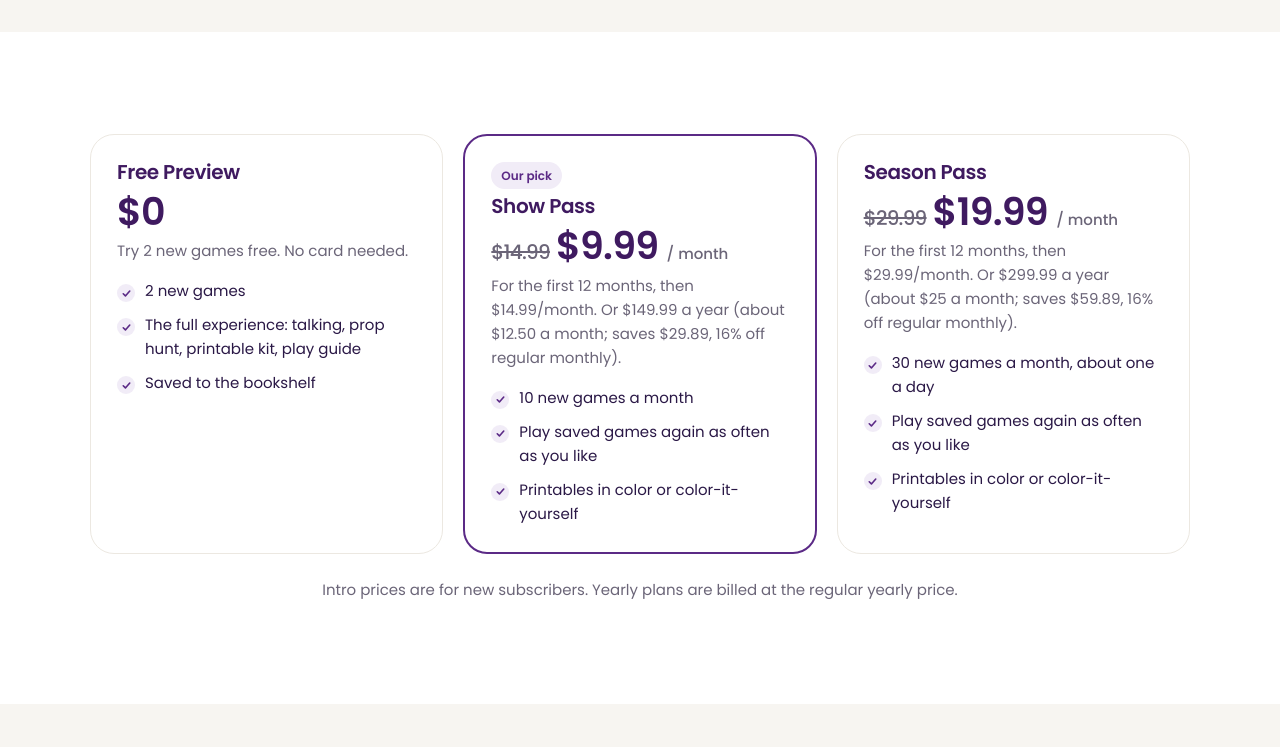
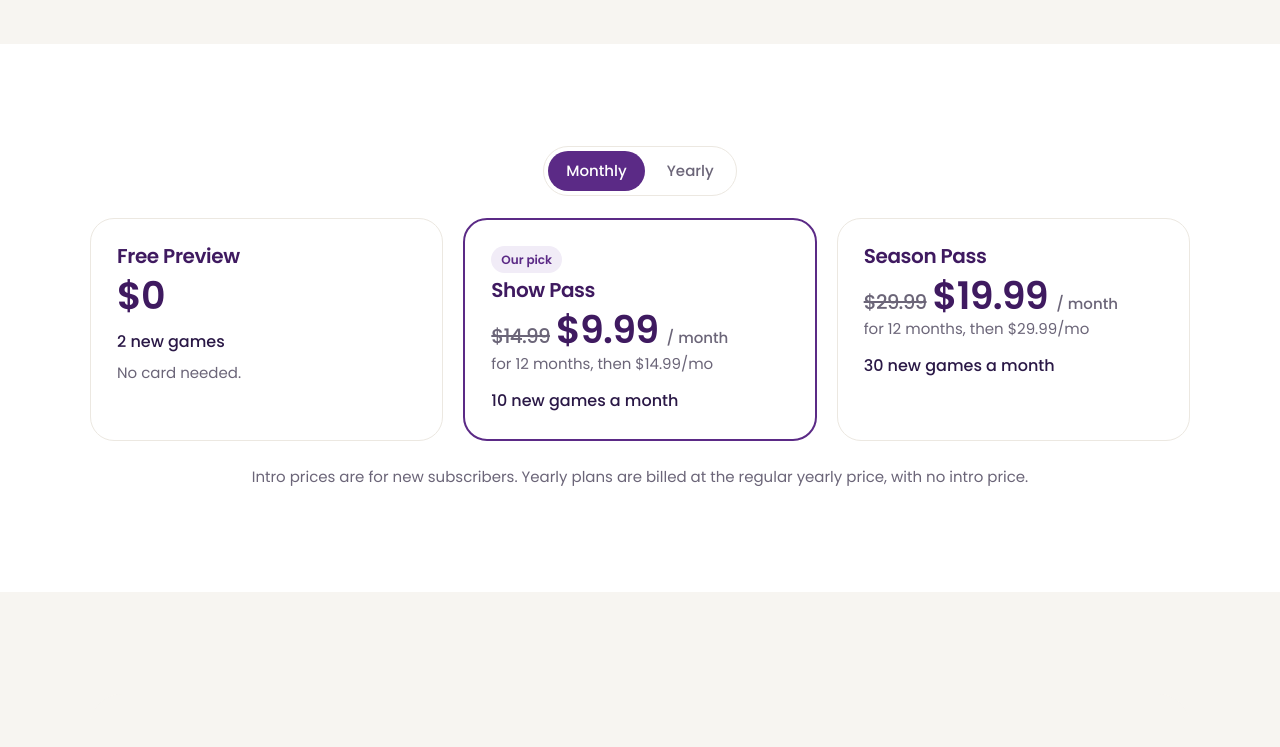
Before and after one commit to haymcarthur/pretendthat-site, a website: page pricing/index.html in a window 1280 px wide. Shown: the part 520-1267 px from the top of the page. Drawn offline with Linux system fonts and the light colour scheme.

Commit message:
Revised step 2 art, simpler plan cards with a Monthly/Yearly toggle, trimmed footer
- Step 2: Haylee's revised pointing-Nutmeg SVG; prop cards moved clear of the stars, her face and hand.
- Plan cards (home + pricing, one component): Monthly shows the struck-through regular price, the intro price,
  'for 12 months, then $X/mo' and the games line; Yearly shows $149.99 / $299.99 a year (no yearly intro). The
  toggle appears only with JS; Monthly shows without it.
- Footer: no How it works link and no Code Camp line.
- CSS rebuilt; links bumped to ?v=1c95633d.

Co-Authored-By: Claude Opus 5.5 <noreply@anthropic.com>

```diff
--- a/assets/site.js
+++ b/assets/site.js
@@ -20,3 +20,16 @@ if (APP_STORE_URL) {
   });
   document.querySelectorAll(".store-note").forEach((n) => n.remove());
 }
+
+// Plan cards: Monthly / Yearly toggle (Monthly shows without JS; the toggle appears only when this runs).
+document.querySelectorAll(".plans").forEach((plans) => {
+  const toggle = plans.querySelector(".period-toggle");
+  if (!toggle) return;
+  toggle.hidden = false;
+  toggle.querySelectorAll("button").forEach((b) => {
+    b.addEventListener("click", () => {
+      plans.dataset.period = b.dataset.period;
+      toggle.querySelectorAll("button").forEach((x) => x.setAttribute("aria-pressed", String(x === b)));
+    });
+  });
+});
--- a/pricing/index.html
+++ b/pricing/index.html
@@ -12,7 +12,7 @@
 <link rel="preconnect" href="https://fonts.googleapis.com">
 <link rel="preconnect" href="https://fonts.gstatic.com" crossorigin>
 <link href="https://fonts.googleapis.com/css2?family=Poppins:wght@400;500;600;700&display=swap" rel="stylesheet">
-<link rel="stylesheet" href="../assets/site.css?v=aefc1cab">
+<link rel="stylesheet" href="../assets/site.css?v=1c95633d">
 </head>
 <body>
 <!-- SHARED:HEADER (generated by scripts/shared.py) -->
@@ -53,40 +53,45 @@
 
 <section class="sec" aria-label="Plans">
   <div class="wrap">
+    <!-- Plan cards (same component on home and pricing). Monthly shows without JS; assets/site.js runs the toggle. -->
+    <div class="plans" data-period="monthly">
+      <div class="period-toggle" role="group" aria-label="Billing period" hidden>
+        <button type="button" data-period="monthly" aria-pressed="true">Monthly</button>
+        <button type="button" data-period="yearly" aria-pressed="false">Yearly</button>
+      </div>
       <div class="grid gap-5 md:grid-cols-3 items-stretch">
-      <article class="plan-mini" aria-labelledby="p-free">
-        <h2 id="p-free" class="plan-name">Free Preview</h2>
+        <article class="plan-mini">
+          <h2 class="plan-name">Free Preview</h2>
           <div class="price">$0</div>
-        <p>Try 2 new games free. No card needed.</p>
-        <ul class="ticks">
-          <li>2 new games</li>
-          <li>The full experience: talking, prop hunt, printable kit, play guide</li>
-          <li>Saved to the bookshelf</li>
-        </ul>
+          <p class="what">2 new games</p>
+          <p>No card needed.</p>
         </article>
-      <article class="plan-mini pick" aria-labelledby="p-show">
+        <article class="plan-mini pick">
           <span class="flag">Our pick</span>
-        <h2 id="p-show" class="plan-name">Show Pass</h2>
+          <h2 class="plan-name">Show Pass</h2>
+          <div class="when-monthly">
             <div class="price"><del><span class="sr">Regular price </span>$14.99</del><span class="sr">Introductory price </span>$9.99 <small>/ month</small></div>
-        <p>For the first 12 months, then $14.99/month. Or $149.99 a year (about $12.50 a month; saves $29.89, 16% off regular monthly).</p>
-        <ul class="ticks">
-          <li>10 new games a month</li>
-          <li>Play saved games again as often as you like</li>
-          <li>Printables in color or color-it-yourself</li>
-        </ul>
+            <p>for 12 months, then $14.99/mo</p>
+          </div>
+          <div class="when-yearly">
+            <div class="price">$149.99 <small>/ year</small></div>
+          </div>
+          <p class="what">10 new games a month</p>
         </article>
-      <article class="plan-mini" aria-labelledby="p-season">
-        <h2 id="p-season" class="plan-name">Season Pass</h2>
+        <article class="plan-mini">
+          <h2 class="plan-name">Season Pass</h2>
+          <div class="when-monthly">
             <div class="price"><del><span class="sr">Regular price </span>$29.99</del><span class="sr">Introductory price </span>$19.99 <small>/ month</small></div>
-        <p>For the first 12 months, then $29.99/month. Or $299.99 a year (about $25 a month; saves $59.89, 16% off regular monthly).</p>
-        <ul class="ticks">
-          <li>30 new games a month, about one a day</li>
-          <li>Play saved games again as often as you like</li>
-          <li>Printables in color or color-it-yourself</li>
-        </ul>
+            <p>for 12 months, then $29.99/mo</p>
+          </div>
+          <div class="when-yearly">
+            <div class="price">$299.99 <small>/ year</small></div>
+          </div>
+          <p class="what">30 new games a month</p>
         </article>
       </div>
-    <p class="muted text-center text-[15px] mt-6">Intro prices are for new subscribers. Yearly plans are billed at the regular yearly price.</p>
+    </div>
+    <p class="muted text-center text-[15px] mt-6">Intro prices are for new subscribers. Yearly plans are billed at the regular yearly price, with no intro price.</p>
   </div>
 </section>
 
@@ -170,7 +175,6 @@
     <!-- Nutmeg-on-top logo (vector), kept small. -->
     <a class="foot-logo" href="../" aria-label="PretendThat home"><img src="../assets/art/logo-nutmeg-top.svg" width="1358" height="942" alt="PretendThat" loading="lazy"></a>
     <nav class="foot-links" aria-label="Footer">
-      <a href="../#how">How it works</a>
       <a href="../pricing/">Pricing</a>
       <a href="../support/">Support</a>
       <a href="../privacy/">Privacy</a>
@@ -178,12 +182,11 @@
     </nav>
     <div class="fine">
       <span>© 2026 PretendThat</span>
-      <a href="../codecamp/">Made at Southern Utah Code Camp 2026 — 1st place</a>
     </div>
   </div>
 </footer>
 </div>
 <!-- /SHARED:FOOTER -->
-<script src="../assets/site.js?v=aefc1cab"></script>
+<script src="../assets/site.js?v=1c95633d"></script>
 </body>
 </html>
--- a/src/site.css
+++ b/src/site.css
@@ -284,6 +284,11 @@
   .plan-mini .price small { font-size: 15px; font-weight: 500; color: var(--color-gray); letter-spacing: 0; }
   .plan-mini p { color: var(--color-gray); font-size: 15px; }
   .plan-mini .what { color: var(--color-ink); font-weight: 500; font-size: 16px; margin-top: 6px; }
+  .period-toggle { display: flex; width: max-content; margin: 0 auto 22px; padding: 4px; gap: 4px; background: #fff; border: 1px solid var(--color-rule); border-radius: 999px; }
+  .period-toggle[hidden] { display: none; }
+  .period-toggle button { border: 0; background: transparent; border-radius: 999px; padding: 8px 18px; font: inherit; font-size: 15px; font-weight: 500; color: var(--color-gray); cursor: pointer; }
+  .period-toggle button[aria-pressed="true"] { background: var(--color-purple); color: #fff; }
+  .plans[data-period="monthly"] .when-yearly, .plans[data-period="yearly"] .when-monthly { display: none; }
   .flag { display: inline-block; align-self: flex-start; background: #F1ECF7; color: var(--color-purple); font-weight: 600; font-size: 12px; border-radius: 999px; padding: 4px 10px; }
   .sr { position: absolute; width: 1px; height: 1px; overflow: hidden; clip: rect(0 0 0 0); white-space: nowrap; }
 
```
Also changed, not shown: codecamp/index.html (+1 -3 lines), index.html (+26 -11 lines), privacy/index.html (+1 -3 lines), support/index.html (+1 -3 lines), support/thanks/index.html (+1 -3 lines), terms/index.html (+1 -3 lines), assets/art/step-props-nutmeg.svg, assets/site.css, 1 other file. Lines whose indentation alone changed are shown as unchanged.
